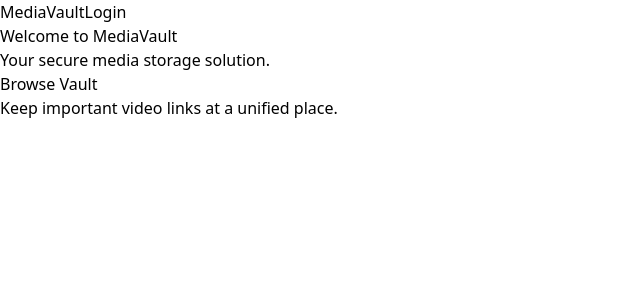
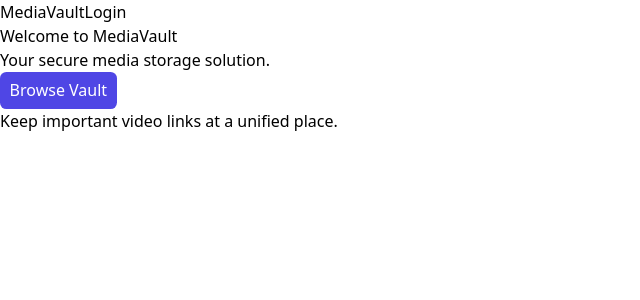
Before and after one commit to sharma-dikshant/MediaVault, a React (Vite) app: page /home in a window 1280 px wide. Shown: the top 300 px of the page, without its empty margins (0-640 px from the left). Built offline with nearby package versions, Linux system fonts and the light colour scheme.

Commit message:
added reusable button component

```diff
--- a/src/features/bucket/Bucket.jsx
+++ b/src/features/bucket/Bucket.jsx
@@ -1,9 +1,12 @@
 import { useState } from "react";
 import { useDispatch } from "react-redux";
+
 import { updateBucketName } from "./bucketSlice";
+
 import Card from "../card/Card";
 import Modal from "../../ui/Modal";
 import CreateCardForm from "../card/CreateCardForm";
+import Button from "../../ui/Button";
 
 function Bucket({ bucket, vault }) {
   const dispatch = useDispatch();
@@ -37,7 +40,7 @@ function Bucket({ bucket, vault }) {
       ))}
       <Modal>
         <Modal.Open>
-          <button className="bg-blue-500 text-blue-50 p-2">ADD CARD</button>
+          <Button styleType="primary">ADD CARD</Button>
         </Modal.Open>
         <Modal.Window>
           <CreateCardForm bucketName={bucket} />
--- a/src/features/bucket/CreateBucketForm.jsx
+++ b/src/features/bucket/CreateBucketForm.jsx
@@ -1,6 +1,9 @@
 import { useState } from "react";
 import { useDispatch } from "react-redux";
+
 import { createBucket } from "./bucketSlice";
+
+import Button from "../../ui/Button";
 
 function CreateBucketForm() {
   const dispatch = useDispatch();
@@ -23,7 +26,7 @@ function CreateBucketForm() {
           name="bucketName"
           onChange={(e) => setBucketName(e.target.value)}
         />
-        <button>ADD BUCKET</button>
+        <Button styleType="submitBtn">ADD BUCKET</Button>
       </form>
     </div>
   );
--- a/src/features/card/Card.jsx
+++ b/src/features/card/Card.jsx
@@ -1,8 +1,12 @@
+import { useDispatch } from "react-redux";
 import ReactPlayer from "react-player/youtube";
+
 import { removeCard } from "../bucket/bucketSlice";
-import { useDispatch } from "react-redux";
+
 import Modal from "../../ui/Modal";
 import VideoPlayer from "../videoplayer/VideoPlayer";
+import Button from "../../ui/Button";
+
 function Card({ card, index, bucketName }) {
   const dispatch = useDispatch();
   function handleDelete() {
@@ -26,8 +30,10 @@ function Card({ card, index, bucketName }) {
             <h2>{card?.name}</h2>
           </div>
           <div className="flex justify-between">
-            <button onClick={handleDelete}>DELETE</button>
-            <button>EDIT</button>
+            <Button styleType="danger" onClick={handleDelete}>
+              DELETE
+            </Button>
+            <Button styleType="primary">EDIT</Button>
           </div>
         </div>
       </Modal.Open>
--- a/src/features/card/CreateCardForm.jsx
+++ b/src/features/card/CreateCardForm.jsx
@@ -1,6 +1,9 @@
 import { useState } from "react";
+import { useDispatch } from "react-redux";
+
 import { addCard } from "../bucket/bucketSlice";
-import { useDispatch } from "react-redux";
+
+import Button from "../../ui/Button";
 
 function CreateCardForm({ bucketName }) {
   const dispatch = useDispatch();
@@ -32,7 +35,9 @@ function CreateCardForm({ bucketName }) {
         onChange={(e) => setCardVideoLink(e.target.value)}
         placeholder="Card Video Link"
       />
-      <button onClick={handleAddCard}>CREATE CARD</button>
+      <Button styleType="submitBtn" onClick={handleAddCard}>
+        CREATE CARD
+      </Button>
     </div>
   );
 }
--- a/src/pages/Home.jsx
+++ b/src/pages/Home.jsx
@@ -1,4 +1,5 @@
 import { Link } from "react-router-dom";
+import Button from "../ui/Button";
 
 function Home() {
   return (
@@ -9,9 +10,7 @@ function Home() {
           Your secure media storage solution.
         </p>
         <Link to="/vault">
-          <button className="bg-blue-500 text-white px-4 py-2 rounded hover:bg-blue-600 transition duration-300">
-            Browse Vault
-          </button>
+          <Button styleType="primary">Browse Vault</Button>
         </Link>
       </div>
     </div>
--- a/src/pages/Vault.jsx
+++ b/src/pages/Vault.jsx
@@ -1,7 +1,9 @@
 import { useSelector } from "react-redux";
+
 import Modal from "../ui/Modal";
 import CreateBucketForm from "../features/bucket/CreateBucketForm";
 import Bucket from "../features/bucket/Bucket";
+import Button from "../ui/Button";
 
 function Vault() {
   const vault = useSelector((state) => state.bucket) || {};
@@ -20,9 +22,7 @@ function Vault() {
       <div className="m-2">
         <Modal>
           <Modal.Open>
-            <button className="p-2 bg-blue-500 text-blue-100">
-              ADD NEW BUCKET
-            </button>
+            <Button>ADD NEW BUCKET</Button>
           </Modal.Open>
           <Modal.Window>
             <CreateBucketForm />
--- /dev/null
+++ b/src/ui/Button.jsx
@@ -0,0 +1,35 @@
+import styles from "./Button.module.css";
+
+function Button({
+  styleType = "primary",
+  children,
+  onClick,
+  defaultVal = null,
+  disabled = false,
+  type = "button",
+}) {
+  if (onClick)
+    return (
+      <button
+        className={`${styles.button} ${styles[styleType]}`}
+        onClick={onClick}
+        defaultValue={defaultVal}
+        disabled={disabled}
+        type={type}
+      >
+        {children}
+      </button>
+    );
+  return (
+    <button
+      className={`${styles.button} ${styles[styleType]}`}
+      defaultValue={defaultVal}
+      disabled={disabled}
+      type={type}
+    >
+      {children}
+    </button>
+  );
+}
+
+export default Button;
--- /dev/null
+++ b/src/ui/Button.module.css
@@ -0,0 +1,90 @@
+.button {
+    display: inline-block;
+    padding: 0.4rem 0.6rem;
+    border: none;
+    border-radius: 0.4rem;
+    font-size: 1rem;
+    cursor: pointer;
+    transition: background-color 0.3s, box-shadow 0.3s;
+}
+
+.button.primary {
+    background-color: #4f46e5;
+    color: white;
+}
+
+.button.primary:hover {
+    transform: scale(1.01);
+}
+
+.button.secondary {
+    background-color: #6c757d;
+    color: white;
+}
+
+.button.secondary:hover {
+    background-color: #5a6268;
+}
+
+.button.none {
+    color: black;
+}
+
+.button.none:hover {
+    transform: scale(1.01);
+}
+
+.button.danger {
+    background-color: #dc3545;
+    color: white;
+}
+
+.button.danger:hover {
+    background-color: #c82333;
+}
+
+.button.outline {
+    background-color: transparent;
+    border: 2px solid currentColor;
+}
+
+.button.outline.primary {
+    color: #007bff;
+    border-color: #007bff;
+}
+
+.button.outline.secondary {
+    color: #6c757d;
+    border-color: #6c757d;
+}
+
+.button.outline.danger {
+    color: #dc3545;
+    border-color: #dc3545;
+}
+
+.button:disabled {
+    background-color: #e9ecef;
+    color: #6c757d;
+    cursor: not-allowed;
+}
+
+.input:focus,
+.textarea:focus {
+    border-color: #1abc9c;
+}
+
+.submitBtn {
+    background-color: #1abc9c;
+    color: #fff;
+    font-weight: 600;
+    padding: 0.9rem;
+    border: none;
+    border-radius: 8px;
+    cursor: pointer;
+    transition: background-color 0.3s ease;
+}
+
+.submitBtn:hover {
+    background-color: #16a085;
+}
```
